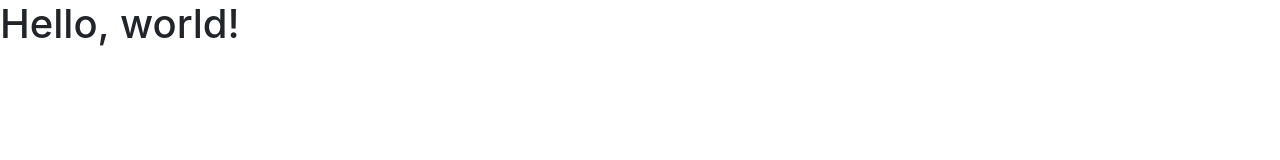
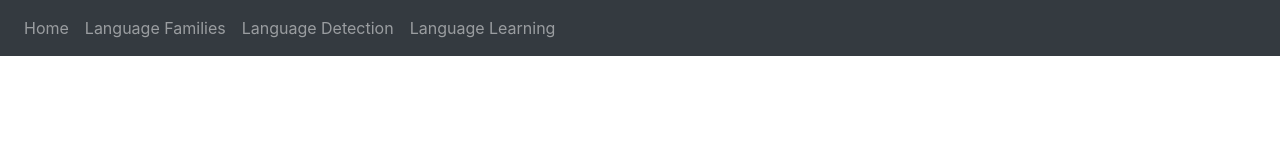
Before and after one commit to BethMyre/CS-290-Project, a plain HTML site: page 290Project.html in a window 1280 px wide. Drawn offline with nearby package versions, Linux system fonts and the light colour scheme.

Commit message:
Added navbar skeleton.

```diff
--- a/290Project.html
+++ b/290Project.html
@@ -16,7 +16,32 @@
     <title>Hello, world!</title>
 </head>
 <body>
-<h1>Hello, world!</h1>
+
+<nav class="navbar navbar-dark bg-dark navbar-expand-md">
+    <button class="navbar-toggler navbar-dark" type="button" data-toggle="collapse" data-target="#main-navigation">
+        <span class="navbar-toggler-icon"></span>
+    </button>
+    <div class="collapse navbar-collapse" id="main-navigation">
+        <ul class="navbar-nav">
+            <li class="nav-item">
+                <a class="nav-link" href="#">Home</a>
+            </li>
+            <li class="nav-item">
+                <a class="nav-link" href="#">Language Families</a>
+            </li>
+            <li class="nav-item">
+                <a class="nav-link" href="#">Language Detection</a>
+            </li>
+            <li class="nav-item">
+                <a class="nav-link" href="#">Language Learning</a>
+            </li>
+        </ul>
+    </div>
+</nav>
+
+
+
+
 
 <!-- Optional JavaScript -->
 <!-- jQuery first, then Popper.js, then Bootstrap JS -->
```
